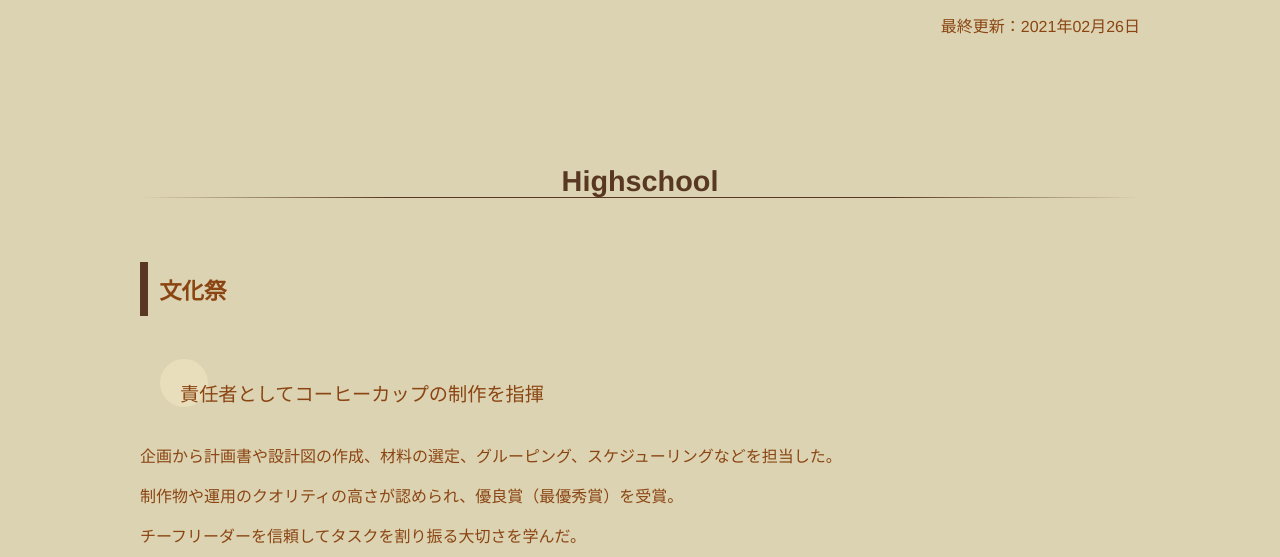
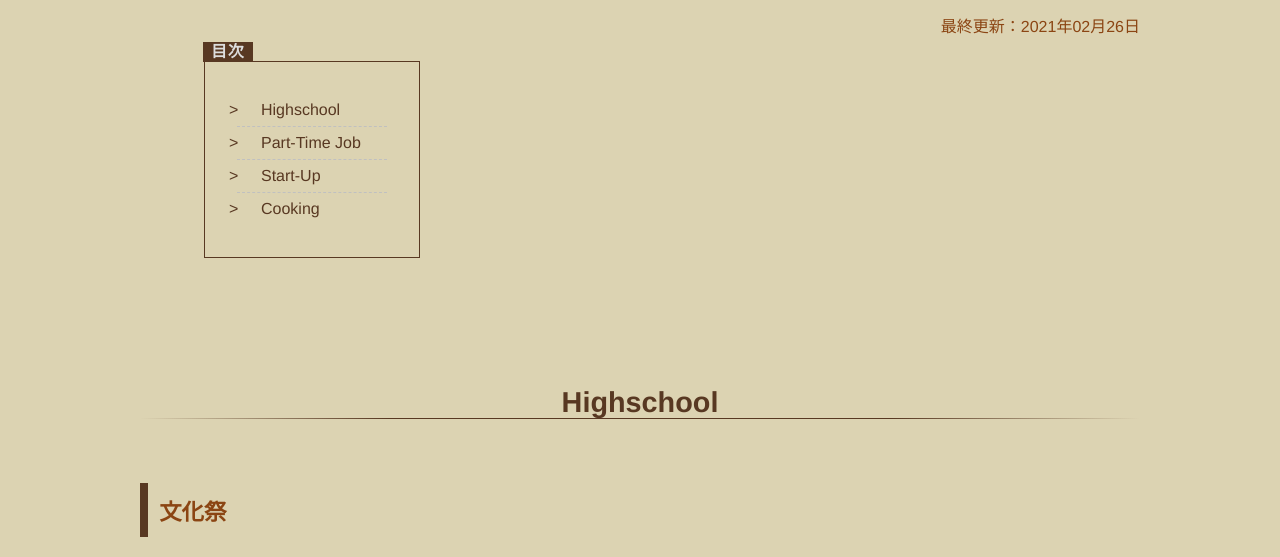
Before and after one commit to KataokaNagi/portfolio-websites, a plain HTML site: page pages/others.html in a window 1280 px wide. Shown: the part 158-715 px from the top of the page. Drawn offline with Linux system fonts and the light colour scheme; a web font is replaced by a local one.

Commit message:
others: add idx

```diff
--- a/pages/others.html
+++ b/pages/others.html
@@ -76,9 +76,17 @@ Copyright (c) 2021 Kataoka Nagi
         最終更新：2021年02月26日
       </p>
 
+      <!-- index -->
+      <ul class="idx">
+        <li><a class="idx" href="#highschool">Highschool</a></li>
+        <li><a class="idx" href="#part-time-job">Part-Time Job</a></li>
+        <li><a class="idx" href="#start-up">Start-Up</a></li>
+        <li><a class="idx" href="#cooking">Cooking</a></li>
+      </ul>
+
       <!-- others 01 -->
       <section class="subsection">
-        <h2 class="transparent-bothends">Highschool</h2>
+        <h2 id="highschool" class="transparent-bothends">Highschool</h2>
 
         <!-- others 01-01 -->
         <section class="subsubsection">
@@ -131,7 +139,7 @@ Copyright (c) 2021 Kataoka Nagi
 
         <!-- others 02 -->
         <section class="subsection">
-          <h2 class="transparent-bothends">Part-Time Job</h2>
+          <h2 id="part-time-job" class="transparent-bothends">Part-Time Job</h2>
 
           <!-- others 02-01 -->
           <section class="subsubsection">
@@ -180,7 +188,7 @@ Copyright (c) 2021 Kataoka Nagi
 
         <!-- others 03 -->
         <section class="subsection">
-          <h2 class="transparent-bothends">Start-Up</h2>
+          <h2 id="start-up" class="transparent-bothends">Start-Up</h2>
 
           <!-- others 03-01 -->
           <section class="subsubsection">
@@ -230,7 +238,7 @@ Copyright (c) 2021 Kataoka Nagi
         </section>
 
         <!-- others 04 -->
-        <section class="subsection">
+        <section id="cooking" class="subsection">
           <h2 class="transparent-bothends">Cooking</h2>
 
           <!-- others 04-01 -->
--- a/styles/sub-page.css
+++ b/styles/sub-page.css
@@ -79,7 +79,58 @@ main h1 {
   /* font-family: "Rage", "Viner Hand ITC", "Vladimir Script", "Bradley Hand ITC",
     "Lucida Handwriting", "Freestyle Script", "French Script MT",
     "Brush Script MT", "Edwardian Script ITC"; */
-  color: rgba(88, 56, 34, 0);
+  color: rgba(114, 87, 69, 0);
+  text-decoration: none;
+}
+
+/* index */
+/* @see 「コピペで使えるリストデザイン34選：CSSで箇条書きをおしゃれに」https://saruwakakun.com/html-css/reference/ul-ol-li-design */
+ul.idx {
+  border: solid 1.5px #583822;
+  padding: 2em;
+  position: relative;
+  margin-top: 1.5em;
+  margin-left: 4em;
+  max-width: 150px;
+  align-self: center;
+}
+ul.idx li {
+  line-height: 1;
+  padding: 0.5em 0.5em 0.5em 1.5em;
+  border-bottom: dashed 1.5px silver;
+  list-style-type: none !important;
+  font-size: 1em;
+  color: #583822;
+}
+ul.idx li:last-of-type {
+  border-bottom: none;
+}
+ul.idx li:before {
+  /*リスト内のアイコン*/
+  /* font-family: "Font Awesome 5 Free"; */
+  content: ">"; /*アイコン種類*/
+  position: absolute;
+  left: 1.5em; /*左端からのアイコンまで*/
+  color: #583822; /*アイコン色*/
+}
+ul.idx li:after {
+  /*タイトルタブ*/
+  background: #583822;
+  color: #dddddd;
+  font-weight: bold;
+  position: absolute;
+  left: -2px;
+  bottom: 100%;
+  padding: 2px 8px;
+  content: "目次"; /*タブの文字*/
+  letter-spacing: 0.05em; /*字間*/
+}
+a.idx {
+  color: #583822;
+  text-decoration: none;
+}
+a.idx:hover {
+  color: #8b4513;
   text-decoration: none;
 }
 
```
